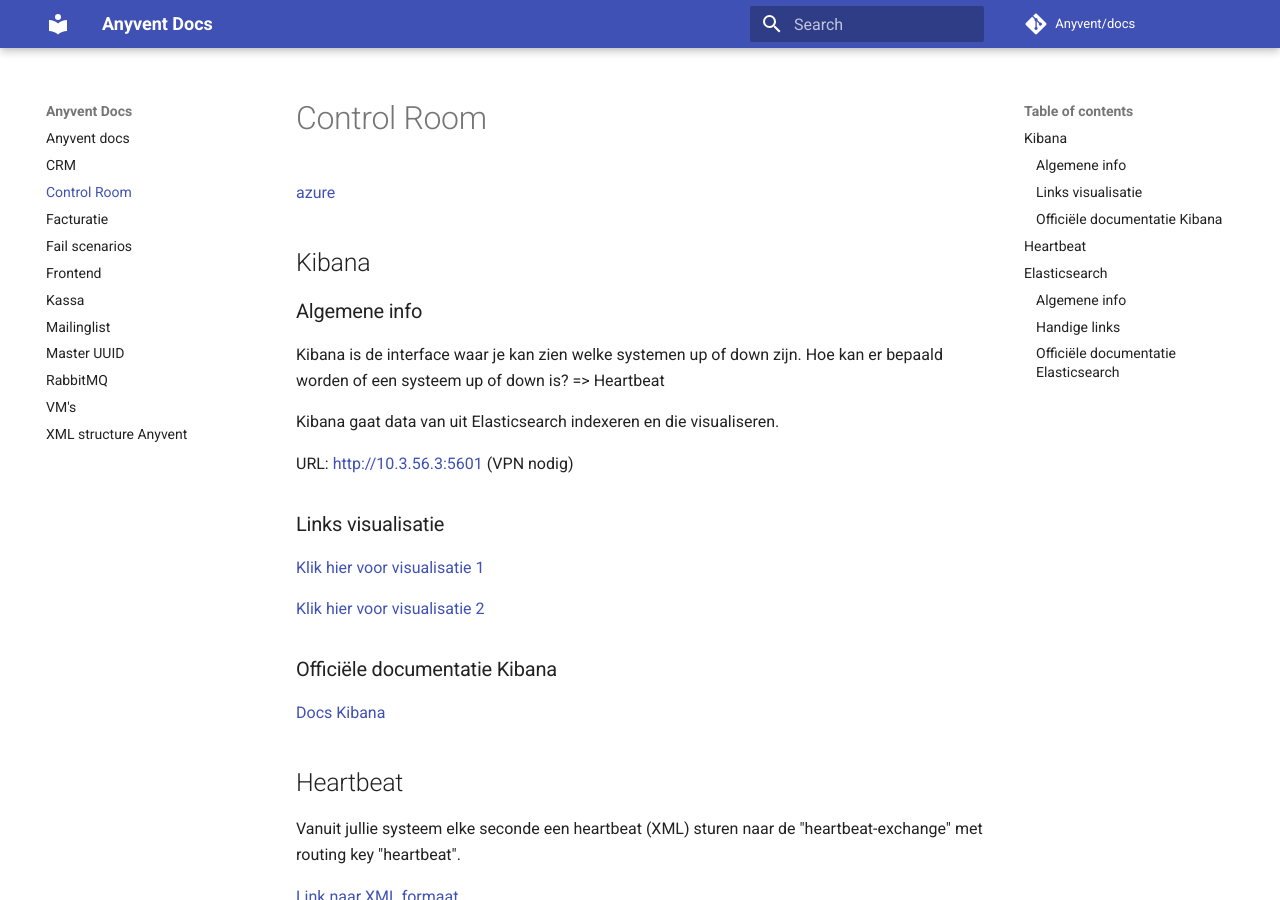
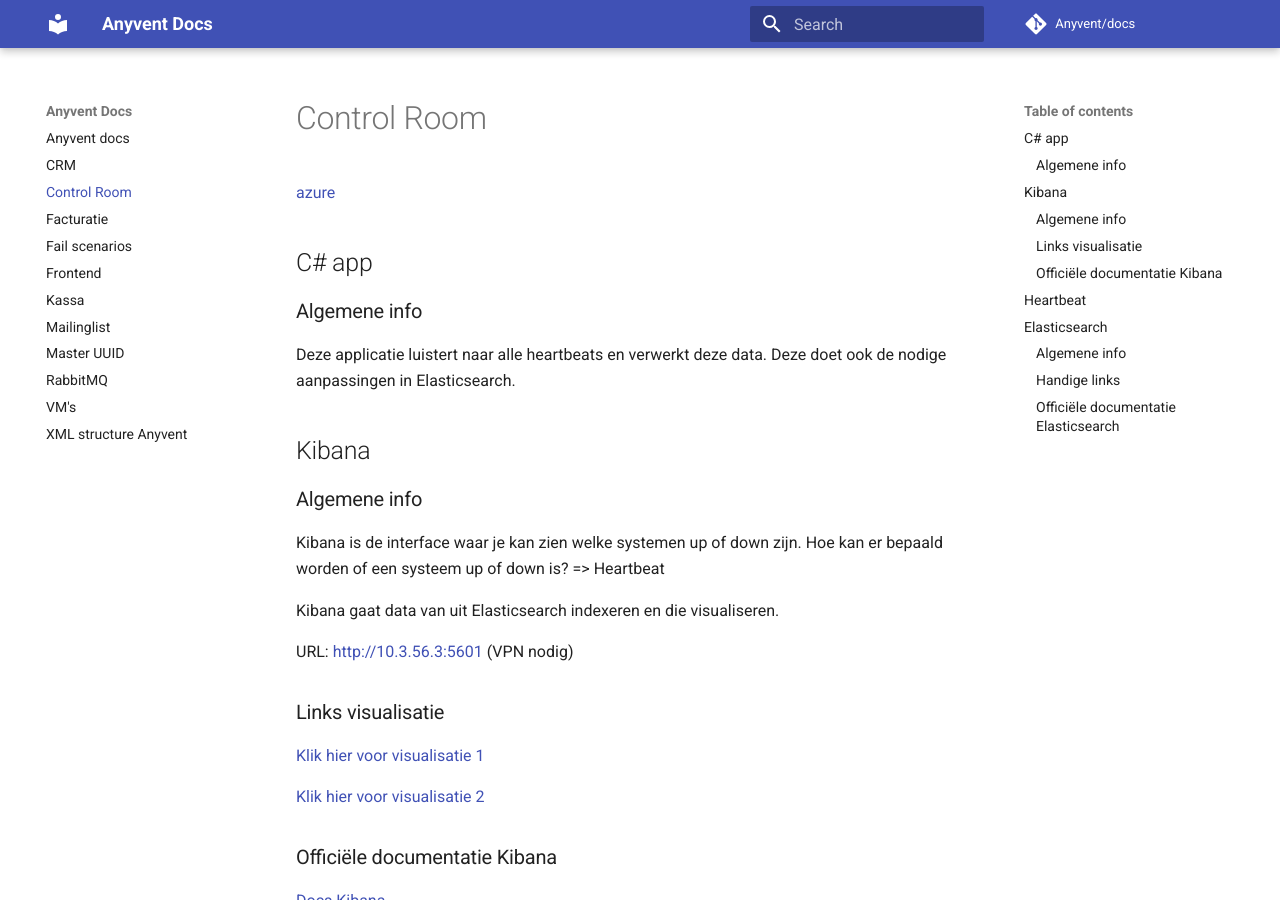
Before and after one commit to seppeconinx/docs, an MkDocs documentation site: the page built from docs/Control Room.md, in a window 1280 px wide and 900 px high. Built offline with MkDocs 1.6.1 and Material for MkDocs 9.7.7, drawn with Linux system fonts in a browser that asks for light colours; comment, search, counter and statistics services are not loaded.

Commit message:
Described more about the app that is running in masteruuid and control room

```diff
--- a/docs/Control Room.md
+++ b/docs/Control Room.md
@@ -1,5 +1,9 @@
 # Control Room
 [azure](https://dev.azure.com/anyvent/Control Room)
+
+## C# app
+### Algemene info
+Deze applicatie luistert naar alle heartbeats en verwerkt deze data. Deze doet ook de nodige aanpassingen in Elasticsearch.
 
 ## Kibana
 ### Algemene info
```
Also changed, not shown: docs/Master UUID.md (+6 -0 lines).
